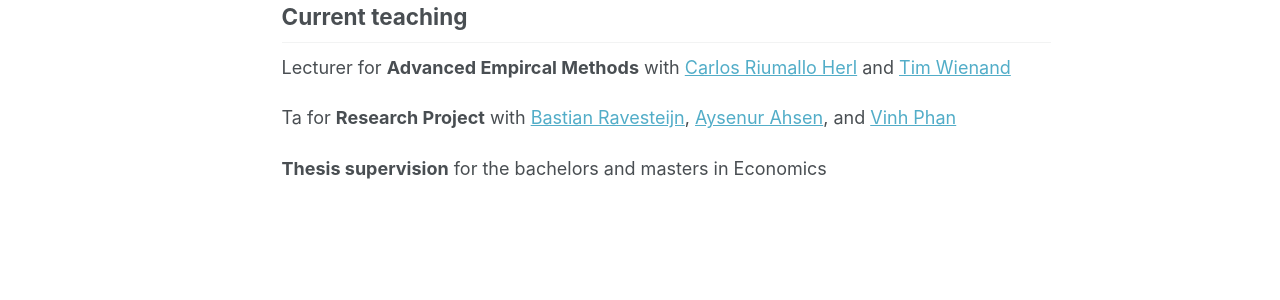
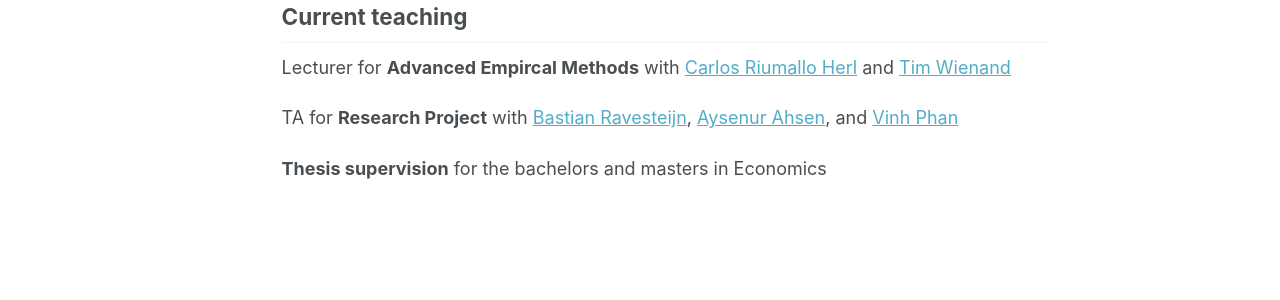
Before and after one commit to RobinV1/robinv1.github.io, a Jekyll site: the page built from _pages/about.md, in a window 1280 px wide and 1063 px high. Shown: the part 541-841 px from the top of the window. Built offline with Jekyll 4.4.1, drawn with Linux system fonts in a browser that asks for light colours; some web fonts are replaced.

```diff
--- a/_pages/about.md
+++ b/_pages/about.md
@@ -19,6 +19,6 @@ My supervisors are [Owen O'Donnell](https://www.eur.nl/en/ese/people/owen-odonne
 ## Current teaching
 Lecturer for **Advanced Empircal Methods** with [Carlos Riumallo Herl](https://www.eur.nl/en/people/carlos-riumallo-herl) and [Tim Wienand](https://www.linkedin.com/in/tim-wienand-049379138/)
 
-Ta for **Research Project** with [Bastian Ravesteijn](https://sites.google.com/site/bastianravesteijn/), [Aysenur Ahsen](https://www.linkedin.com/in/ay%C5%9Fenur-ahsen-241708309/), and [Vinh Phan]( https://www.eur.nl/en/people/vinh-phan)
+TA for **Research Project** with [Bastian Ravesteijn](https://sites.google.com/site/bastianravesteijn/), [Aysenur Ahsen](https://www.linkedin.com/in/ay%C5%9Fenur-ahsen-241708309/), and [Vinh Phan]( https://www.eur.nl/en/people/vinh-phan)
 
 **Thesis supervision** for the bachelors and masters in Economics
```
